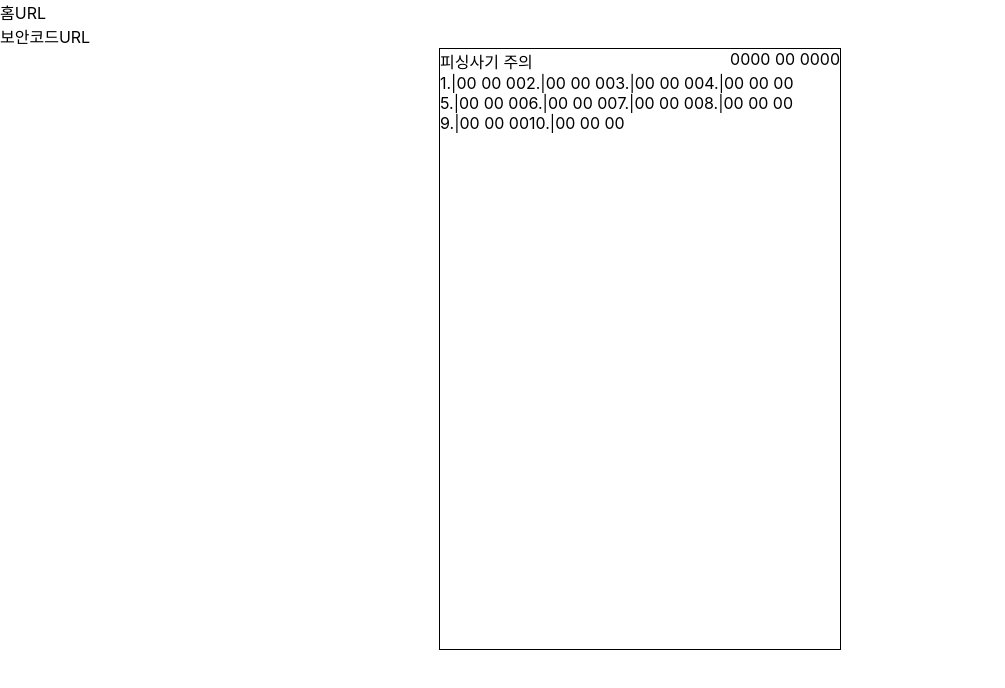
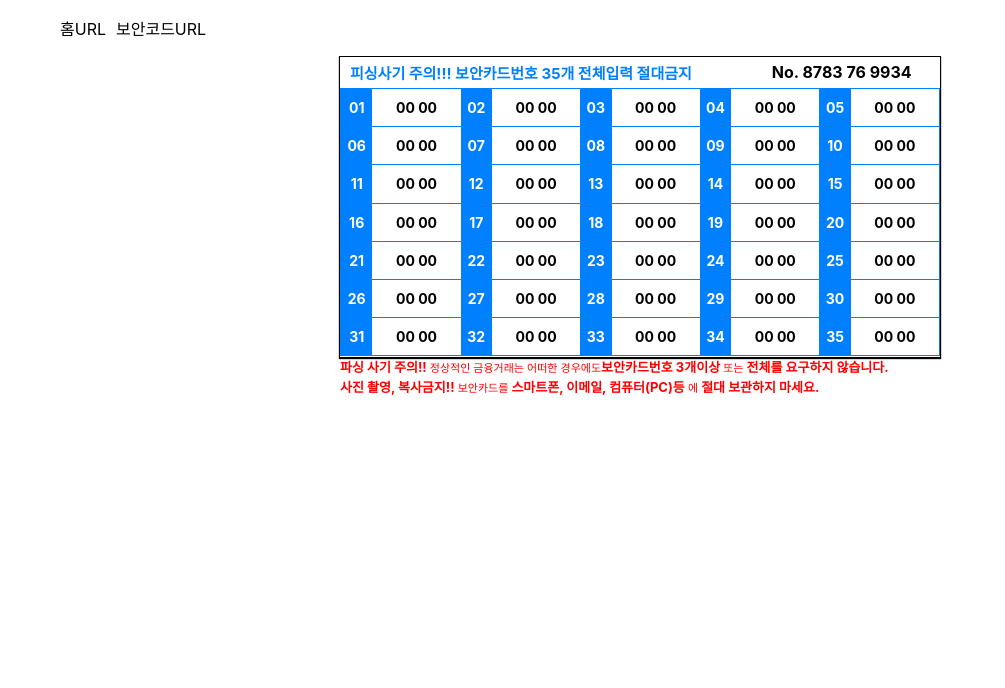
Before and after one commit to kanghyungyu3614/Bank, a React (Create React App) app in the folder src/main/frontend/: page /member/securityCard in a window 1280 px wide. Shown: the top 688 px of the page, without its empty margins (0-1005 px from the left). Built offline with nearby package versions, Linux system fonts and the light colour scheme; no server answers.

Commit message:
보안카드 front-end 작업

```diff
--- a/src/main/frontend/src/component/Index.jsx
+++ b/src/main/frontend/src/component/Index.jsx
@@ -12,12 +12,15 @@ import styles from "./css/Index.css"
     // Link :   <---> a 태그  : 하이퍼링크
         // Link to = "Route Path"
     // Router :
+/* 2022-12-06 강현규 보안카드 프론트작성 */
 export default function Index( props ){
     return  (
         <div className="webbox">
             <BrowserRouter>
+                <ul>
                     <li><a href="/">홈URL</a></li>
                     <li><a href="/member/securityCard">보안코드URL</a></li>
+                </ul>
                     <Routes>
                         <Route path="/member/securityCard" element={ <SecurityCard/> }/>
                     </Routes>
--- a/src/main/frontend/src/component/SecurityCard.jsx
+++ b/src/main/frontend/src/component/SecurityCard.jsx
@@ -5,13 +5,48 @@ import axios from 'axios'; //   npm install axios 설치 했을경우만 가능
 export default function SecurityCard (){
 
     //@CrossOrigin(origins = "http://localhost:3000")
-    let data =  axios.get( "http://localhost:8080/member/securityCard") // 요청
-                .then( res => { alert( res.data);console.log(res);} )                    // 응답
+    let SecurityCardData;
 
+    /* 2022-12-06 강현규 보안카드 프론트작성 */
+    //8783 76 9934
+    //77 99, 71 15, 96 21, 75 92, 33 09, 30 06, 18 72, 37 18, 90 42, 80 22, 71 78, 57 16, 93 35, 90 64, 55 81, 28 36, 68 06, 76 58, 74 47, 19 54, 05 66, 47 54, 22 06, 07 77, 00 25, 73 31, 55 93, 72 96, 27 93, 68 78, 19 24, 86 34, 93 48, 16 39, 35 06
+    function PrintSecurityCardInfo(){
+            axios.get( "http://localhost:8080/member/securityCard") // 요청
+                .then( res => {
+                        alert( res.data);
+                        console.log(res.data);
+                        SecurityCardData = res.data;
+                    })// 응답
+        let SecurityComponent = '';
 
-    function PrintSecurityCardInfo(){
-        for(let i=0; i<data.length; i++){
-
+        for(let i=0; i<7; i++){
+            if(i<3){
+                var html =  '<tr>'+
+                '                <th className="securitysubNumber">'+("0"+(5*i+1))+'</th>'+
+                '                <th className="securityMainNumber">'+SecurityCardData[5*i+1]+'</th>'+
+                '                <th className="securitysubNumber">'+("0"+(5*i+2))+'</th>'+
+                '                <th className="securityMainNumber">'+SecurityCardData[5*i+2]+'</th>'+
+                '                <th className="securitysubNumber">'+("0"+(5*i+3))+'</th>'+
+                '                <th className="securityMainNumber">'+SecurityCardData[5*i+3]+'</th>'+
+                '                <th className="securitysubNumber">'+("0"+(5*i+4))+'</th>'+
+                '                <th className="securityMainNumber">'+SecurityCardData[5*i+4]+'</th>'+
+                '                <th className="securitysubNumber">'+(i<1?("0"+(5*i+5)):(5*i+5))+'</th>'+
+                '                <th className="securityMainNumber">'+SecurityCardData[5*i+5]+'</th>'+
+                '            </tr>';
+            }else{
+                 var html =  '<tr>'+
+                 '                <th className="securitysubNumber">'+(5*i+1)+'</th>'+
+                 '                <th className="securityMainNumber">'+SecurityCardData[5*i+1]+'</th>'+
+                 '                <th className="securitysubNumber">'+(5*i+2)+'</th>'+
+                 '                <th className="securityMainNumber">'+SecurityCardData[5*i+2]+'</th>'+
+                 '                <th className="securitysubNumber">'+(5*i+3)+'</th>'+
+                 '                <th className="securityMainNumber">'+SecurityCardData[5*i+3]+'</th>'+
+                 '                <th className="securitysubNumber">'+(5*i+4)+'</th>'+
+                 '                <th className="securityMainNumber">'+SecurityCardData[5*i+4]+'</th>'+
+                 '                <th className="securitysubNumber">'+(5*i+5)+'</th>'+
+                 '                <th className="securityMainNumber">'+SecurityCardData[5*i+5]+'</th>'+
+                 '            </tr>';
+            }
 
         }
     }
@@ -22,23 +57,109 @@ export default function SecurityCard (){
     <div className="securitCard">
         {/* main number */}
         <div className="main">
-            <div>피싱사기 주의</div>
-            <div className="mainSecutiryNumber">0000 00 0000{/*data.mainNumber*/}</div>
+            <div className="mainSecutiryContent">피싱사기 주의!!! 보안카드번호 35개 전체입력 절대금지</div>
+            <div className="mainSecutiryNumber">No. 8783 76 9934{/*SecurityCardData.mainNumber*/}</div>
         </div>
 
         {/* sub number */}
-        <div className="sub">
-            <div>1.|00 00 00</div>
-            <div>2.|00 00 00</div>
-            <div>3.|00 00 00</div>
-            <div>4.|00 00 00</div>
-            <div>5.|00 00 00</div>
-            <div>6.|00 00 00</div>
-            <div>7.|00 00 00</div>
-            <div>8.|00 00 00</div>
-            <div>9.|00 00 00</div>
-            <div>10.|00 00 00</div>
-            {/*PrintSecurityCardInfo()*/}
+        <table className="sub">
+            {/*PrintSecurityCardInfo() 함수실행해서 데이터를 여기에 뿌려준다.*/}
+            <tr>
+                <th className="securitysubNumber">01</th>
+                <th className="securityMainNumber">00 00</th>
+                <th className="securitysubNumber">02</th>
+                <th className="securityMainNumber">00 00</th>
+                <th className="securitysubNumber">03</th>
+                <th className="securityMainNumber">00 00</th>
+                <th className="securitysubNumber">04</th>
+                <th className="securityMainNumber">00 00</th>
+                <th className="securitysubNumber">05</th>
+                <th className="securityMainNumber">00 00</th>
+            </tr>
+            <tr>
+                <th className="securitysubNumber">06</th>
+                <th className="securityMainNumber">00 00</th>
+                <th className="securitysubNumber">07</th>
+                <th className="securityMainNumber">00 00</th>
+                <th className="securitysubNumber">08</th>
+                <th className="securityMainNumber">00 00</th>
+                <th className="securitysubNumber">09</th>
+                <th className="securityMainNumber">00 00</th>
+                <th className="securitysubNumber">10</th>
+                <th className="securityMainNumber">00 00</th>
+            </tr>
+            <tr>
+                <th className="securitysubNumber">11</th>
+                <th className="securityMainNumber">00 00</th>
+                <th className="securitysubNumber">12</th>
+                <th className="securityMainNumber">00 00</th>
+                <th className="securitysubNumber">13</th>
+                <th className="securityMainNumber">00 00</th>
+                 <th className="securitysubNumber">14</th>
+                <th className="securityMainNumber">00 00</th>
+                <th className="securitysubNumber">15</th>
+                 <th className="securityMainNumber">00 00</th>
+            </tr>
+            <tr>
+                 <th className="securitysubNumber">16</th>
+                 <th className="securityMainNumber">00 00</th>
+                 <th className="securitysubNumber">17</th>
+                 <th className="securityMainNumber">00 00</th>
+                 <th className="securitysubNumber">18</th>
+                 <th className="securityMainNumber">00 00</th>
+                 <th className="securitysubNumber">19</th>
+                 <th className="securityMainNumber">00 00</th>
+                 <th className="securitysubNumber">20</th>
+                 <th className="securityMainNumber">00 00</th>
+            </tr>
+            <tr>
+                <th className="securitysubNumber">21</th>
+                <th className="securityMainNumber">00 00</th>
+                <th className="securitysubNumber">22</th>
+                <th className="securityMainNumber">00 00</th>
+                <th className="securitysubNumber">23</th>
+                <th className="securityMainNumber">00 00</th>
+                <th className="securitysubNumber">24</th>
+                <th className="securityMainNumber">00 00</th>
+                <th className="securitysubNumber">25</th>
+                <th className="securityMainNumber">00 00</th>
+            </tr>
+            <tr>
+                 <th className="securitysubNumber">26</th>
+                 <th className="securityMainNumber">00 00</th>
+                 <th className="securitysubNumber">27</th>
+                 <th className="securityMainNumber">00 00</th>
+                 <th className="securitysubNumber">28</th>
+                 <th className="securityMainNumber">00 00</th>
+                 <th className="securitysubNumber">29</th>
+                 <th className="securityMainNumber">00 00</th>
+                 <th className="securitysubNumber">30</th>
+                 <th className="securityMainNumber">00 00</th>
+            </tr>
+            <tr>
+                  <th className="securitysubNumber">31</th>
+                  <th className="securityMainNumber">00 00</th>
+                  <th className="securitysubNumber">32</th>
+                  <th className="securityMainNumber">00 00</th>
+                  <th className="securitysubNumber">33</th>
+                  <th className="securityMainNumber">00 00</th>
+                  <th className="securitysubNumber">34</th>
+                  <th className="securityMainNumber">00 00</th>
+                  <th className="securitysubNumber">35</th>
+                  <th className="securityMainNumber">00 00</th>
+            </tr>
+        </table>
+        <div className="warningContent">
+            <span className="warningMainContent">파싱 사기 주의!!</span>
+            <span className="warningSubContent"> 정상적인 금융거래는 어떠한 경우에도</span>
+            <span className="warningMainContent">보안카드번호 3개이상</span>
+            <span className="warningSubContent"> 또는 </span>
+            <span className="warningMainContent">전체를 요구하지 않습니다.</span><br/>
+            <span className="warningMainContent">사진 촬영, 복사금지!!</span>
+            <span className="warningSubContent"> 보안카드를 </span>
+            <span className="warningMainContent">스마트폰, 이메일, 컴퓨터(PC)등</span>
+            <span className="warningSubContent"> 에 </span>
+            <span className="warningMainContent">절대 보관하지 마세요.</span>
         </div>
     </div>
     );
--- a/src/main/frontend/src/component/css/Index.css
+++ b/src/main/frontend/src/component/css/Index.css
@@ -1,2 +1,5 @@
+/* 2022-12-06 강현규 보안카드 프론트작성 */
 ul,li{ list-style-type: none;}
+ul{display: flex; margin-left:10px;}
+li{margin-left:10px;}
 a{ color: black; text-decoration:none; outline: none;}
--- a/src/main/frontend/src/component/css/SecurityCard.css
+++ b/src/main/frontend/src/component/css/SecurityCard.css
@@ -1,21 +1,79 @@
-/*강현규 2022-12-06 보안카드css작업*/
+/* 2022-12-06 강현규 보안카드 프론트작성 */
 
-/* securitCard */
+/* securitCard 전체 시작 */
 .securitCard{
     margin-top: 10px;
     border: 1px solid black;
-    width: 400px;
-    height: 600px;
+    width: 600px;
+    height: 300px;
     margin : 0 auto;
+    box-shadow: 0 1px 1px rgb(0 0 0 / 30);
 }
+/* securitCard 전체 끝 */
 
 /* main */
 .main{
     display: flex;
-    justify-content: space-between
+    font-weight: bold;
 }
+
+.mainSecutiryContent{
+    margin-top: 5px;
+    margin-bottom: 5px;
+    margin-left: 10px;
+    font-size: 15px;
+    color: #0080FF;
+
+}
+
+.mainSecutiryNumber{
+    margin-top: 5px;
+    margin-bottom: 5px;
+    margin-left: 80px;
+    font-size: 16px;
+}
+
+
+
 /* main */
+/* sub  테이블 시작 */
 .sub{
-    display: flex;
-    flex-wrap: wrap;
+    border-collapse: collapse;
+    font-weight: bold;
+    font-size: 14px;
 }
+/* sub 테이블 끝 */
+/* tr 시작*/
+tr{
+    border: 1px solid #0080FF;
+    height: 38.2px;
+}
+th{
+    width: 60px;
+}
+/* tr 끝*/
+/*securityMainNumber 시작*/
+.securityMainNumber{
+    width: 90px;
+}
+/*securityMainNumber 시끝/
+/*securitysubNumber 시작*/
+.securitysubNumber{
+    background-color:#0080FF;
+    color:white;
+    width: 30px;
+}
+/*securitysubNumber 끝*/
+/*warningMainContent 시작*/
+.warningMainContent{
+    color: red;
+    font-weight: bold;
+    font-size: 13px;
+}
+/*warningMainContent 끝*/
+/*warningSubContent 시작*/
+.warningSubContent{
+    color: red;
+    font-size: 11px;
+}
+/*warningSubContent 끝*/
```
